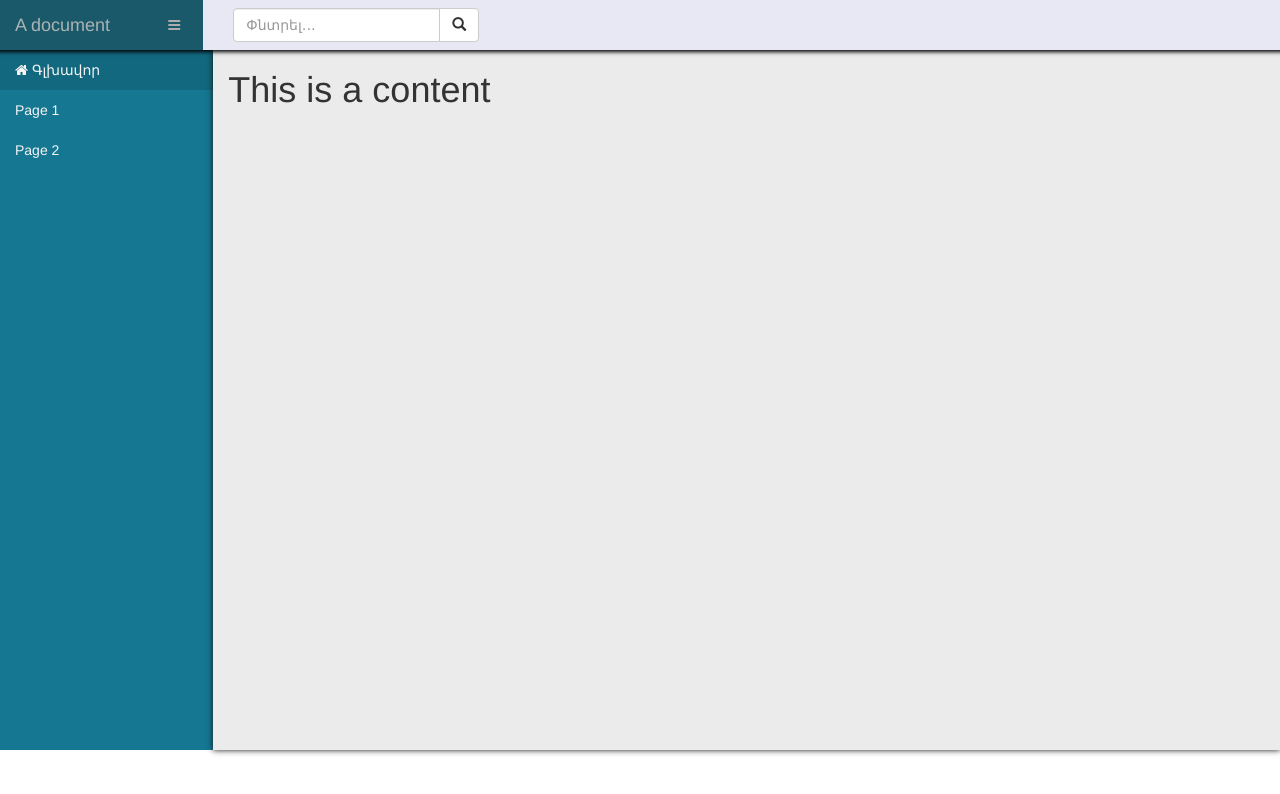
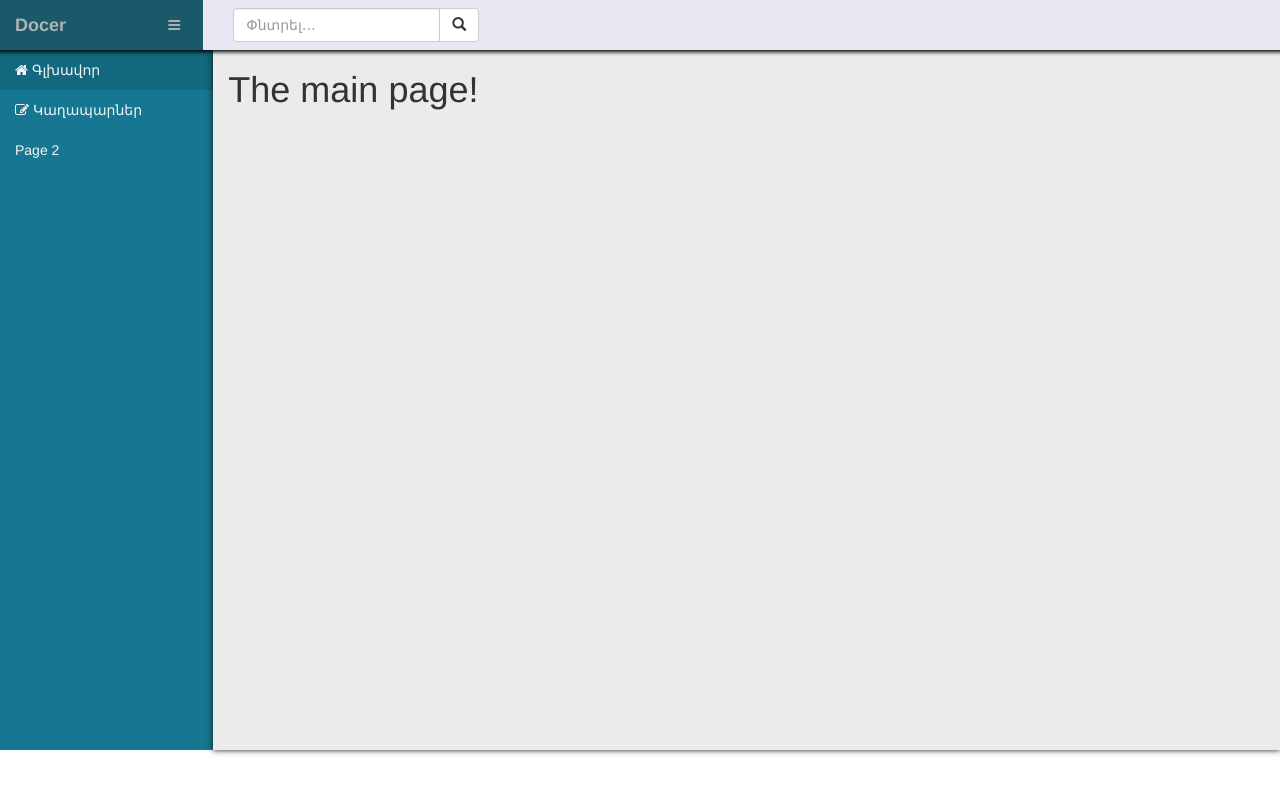
Before and after one commit to M7Arman/aDocument, a plain HTML site: page index.html in a window 1280 px wide. Drawn offline with nearby package versions, Linux system fonts and the light colour scheme.

Commit message:
- Added on click functionality for show-sidebar button; Added load       html page via Ajax; Added inital main.html file.

```diff
--- a/css/body.css
+++ b/css/body.css
@@ -4,9 +4,44 @@
 
 #sidebar-left {
     background-color: #157791;
-    height: 700px; // temprary!
     padding-top: 3px;
+    -webkit-transition: 0.25s;
+    -moz-transition: 0.25s;
+    -o-transition: 0.25s;
+    transition: 0.25s;
 }
+
+#sidebar-left, #content { /* Temporary */
+    min-height: 700px;
+}
+
+#sidebar-left.col-xs-1 {
+    opacity: 0;
+    width: 0%;
+    padding: 0;
+}
+.sidebar-show #sidebar-left.col-xs-1 {
+    opacity: 1; /*TODO*/
+    width: 16.666666666666664%;
+    padding: 0 15px;
+}
+.sidebar-show #content.col-xs-12 {
+    opacity: 1;
+    width: 83.33333333333334%;
+}
+
+#content {
+    position: relative; /*TODO*/
+    z-index: 10;
+    background: #ebebeb;
+    box-shadow: 0 0 6px #131313;
+    overflow: hidden; /*TODO*/
+    -webkit-transition: 0.25s;
+    -moz-transition: 0.25s;
+    -o-transition: 0.25s;
+    transition: 0.25s;
+}
+
 .nav.main-menu {
     margin: 0 -15px;
 }
@@ -19,11 +54,3 @@
 .nav.main-menu a:hover {
     background: rgba(0, 0, 0, 0.06);
 }
-
-#content {
-    position: relative;
-    z-index: 10;
-    background: #ebebeb;
-    box-shadow: 0 0 6px #131313;
-    height: 700px; // temprary!
-}
--- a/index.html
+++ b/index.html
@@ -8,14 +8,14 @@
     <link rel="stylesheet" href="css/header.css">
     <link rel="stylesheet" href="css/body.css">
     <link rel="stylesheet" href="css/global.css">
-    <title>Generate A document</title>
+    <title>Generate a document</title>
 </head>
 
 <body>
 <nav id="header" class="row navbar-wrapper navbar-default navbar-fixed-top container-fluid" role="navigation">
         <div class="row">
-            <div id="brand" class="navbar-header col-xs-12 col-sm-3 col-md-2">
-                <a class="navbar-brand" href="#">A document</a>
+            <div id="brand" class="navbar-header col-xs-12 col-sm-2 col-md-2">
+                <a class="navbar-brand" href="#"><b>Docer</b></a>
                 <a href="#" class="show-sidebar pull-right">
                     <i class="fa fa-bars"></i>
                 </a>
@@ -35,27 +35,37 @@
         </div> <!-- end of row -->
 </nav> <!-- end of header -->
 
-<div id="main" class="container-fluid">
+<div id="main" class="container-fluid sidebar-show">
     <div class="row">
         <div id="sidebar-left" class="col-sm-3 col-md-2 col-xs-1">
             <ul class="nav main-menu">
                 <li>
-                    <a class="active">
+                    <a class="active ajax-link">
                         <i class="fa fa-home"></i>
                         <span>Գլխավոր</span>
                     </a>
                 </li>
-                <li>
-                    <a>Page 1</a>
+                <li class="dropdown">
+                    <a href="#" class="dropdown-toggle">
+                        <i class="fa fa-pencil-square-o"></i>
+                        <span class="hidden-xs">Կաղապարներ</span>
+                    </a>
+                    <ul class="dropdown-menu">
+                        <li><a class="ajax-link" href="pages/XXX.html">Ինքնակենսագրություն</a></li>
+                        <li><a class="ajax-link" href="pages/XXX.html">Կուրսային</a></li>
+                        <li><a class="ajax-link" href="pages/XXX.html">Դիմում</a></li>
+                        <li><a class="ajax-link" href="pages/XXX.html">Դիպլոմային</a></li>
+                        <li><a class="ajax-link" href="pages/XXX.html">Ռեֆերատ</a></li>
+                    </ul>
                 </li>
                 <li>
                     <a>Page 2</a>
                 </li>
             </ul>
         </div>
-        <div id="content" class="col-xs-12 col-sm-10">
-            <div id="page-content">
-                <h1>This is a content</h1>
+        <div id="content" class="col-xs-12 col-sm-12">
+            <div id="ajax-content">
+                <h1>Ajax can not load html page</h1>
             </div>
         </div>
 
@@ -68,9 +78,14 @@
 
     <!-- jQuery (necessary for Bootstrap's JavaScript plugins) -->
     <script src="http://code.jquery.com/jquery.js"></script>
+
     <!-- Latest compiled and minified JavaScript -->
     <script src="https://maxcdn.bootstrapcdn.com/bootstrap/3.3.1/js/bootstrap.min.js"></script>
+
     <!--[if IE]><script src="http://html5shiv.googlecode.com/svn/trunk/html5.js"></script><![endif]-->
+
+    <!--the main functionality-->
+    <script src="js/main.js"></script>
 
 </body>
 </html>
--- /dev/null
+++ b/js/main.js
@@ -0,0 +1,49 @@
+/**
+ * Created by Arman on 1/18/15.
+ */
+
+"use strict";
+
+/**
+ * Loads content from url and put in $('.ajax-content') block
+ *
+ * @param url
+ * @constructor
+ */
+function LoadAjaxContent(url){
+    // $('.preloader').show();
+    $.ajax({
+        mimeType: 'text/html; charset=utf-8', // ! Need set mimeType only when run from local file
+        url: url,
+        type: 'GET',
+        success: function(data) {
+            $('#ajax-content').html(data);
+            //$('.preloader').hide();
+        },
+        error: function (jqXHR, textStatus, errorThrown) {
+            alert(errorThrown);
+        },
+        dataType: "html",
+        async: false
+    });
+}
+
+/**
+ * This functionality works when document is ready
+ */
+$(function () {
+    var mainID = $('#main');
+    var height = window.innerHeight - 50;
+    mainID.css('min-height', height);
+
+    var ajax_url = location.hash.replace(/^#/, ''); // deletes '#' from URL endpoint
+    if (ajax_url.length < 1) {
+        ajax_url = 'pages/main.html';
+    }
+    LoadAjaxContent(ajax_url);
+
+    $('.show-sidebar').on('click', function (e) {
+        e.preventDefault();
+        mainID.toggleClass('sidebar-show');
+    });
+});
--- /dev/null
+++ b/pages/main.html
@@ -0,0 +1,3 @@
+<div>
+    <h1>The main page!</h1>
+</div>
```
